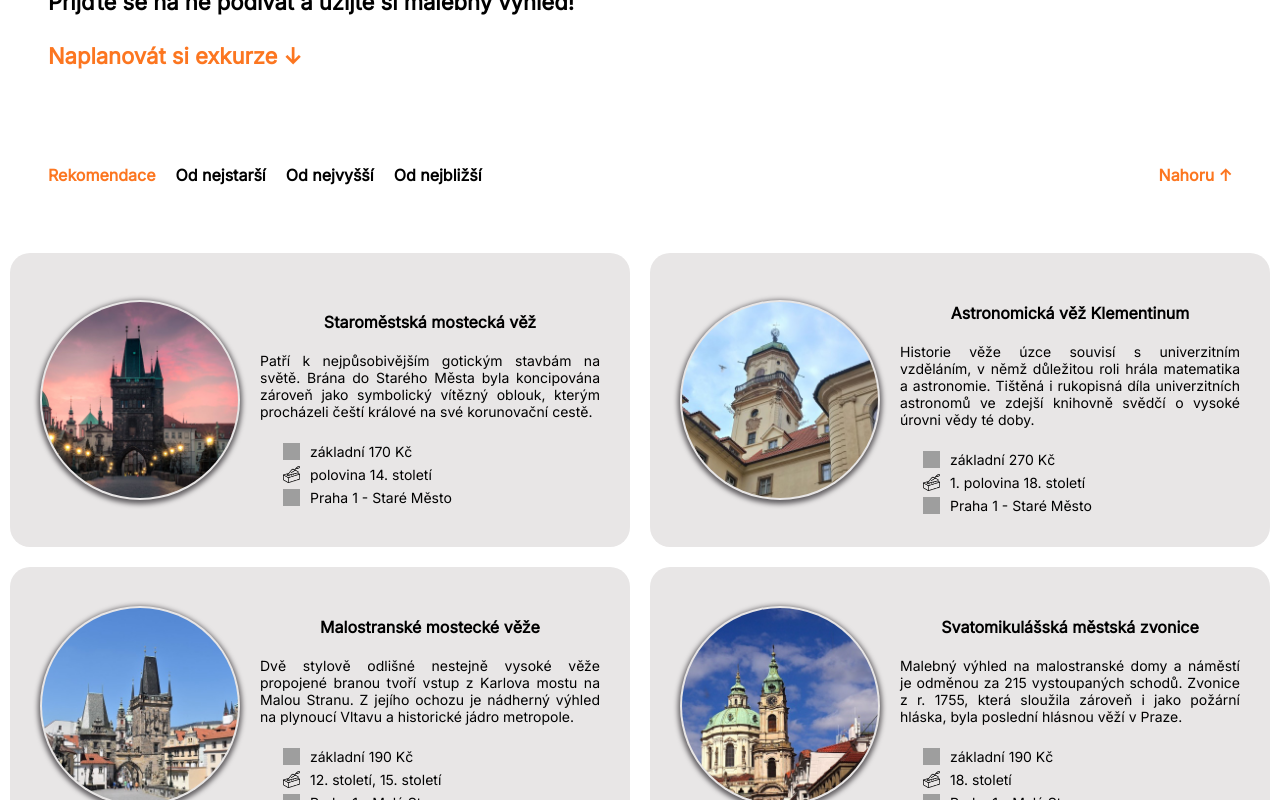
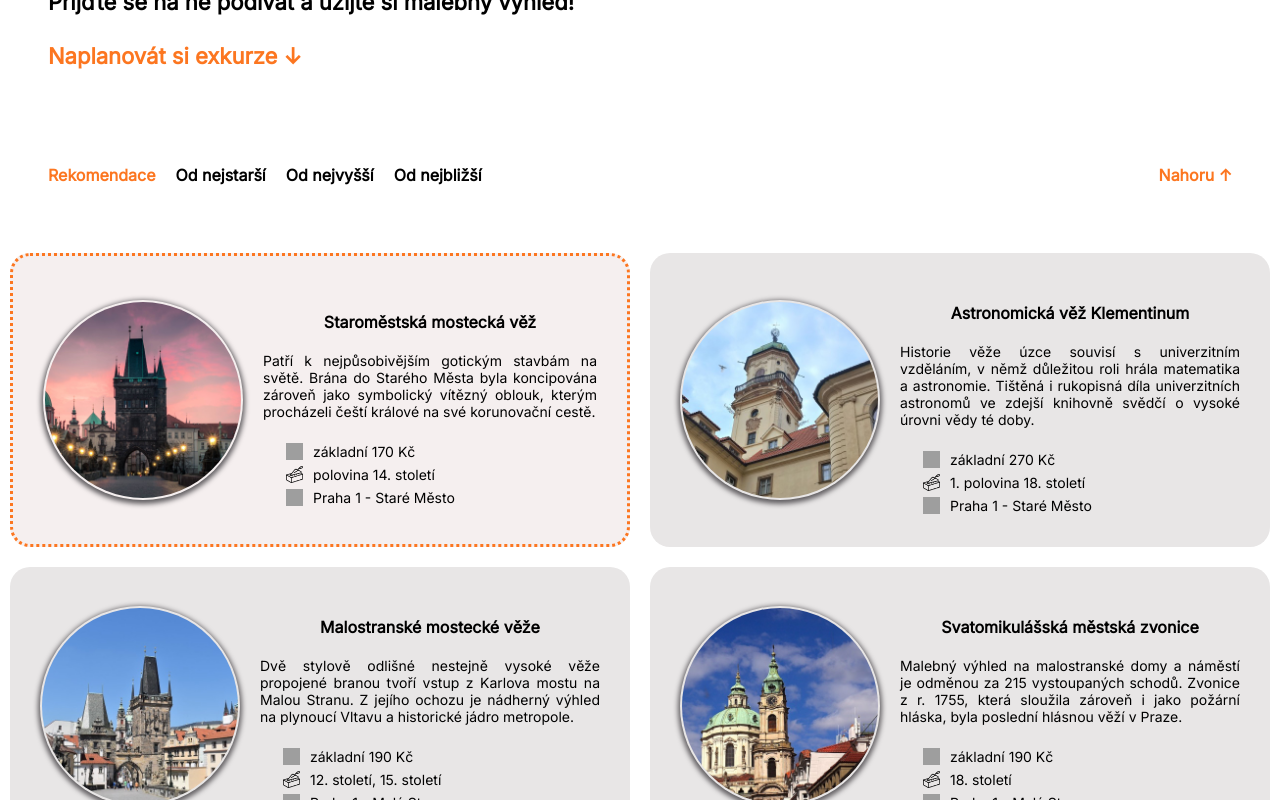
Before and after one commit to LiudmylaLiaposhchenko/prazske-veze, a React app: page / in a window 1280 px wide. In both pictures the pointer is over the element 320 px from the left and 1083 px from the top of the page. Shown: the part 683-1483 px from the top of the page. Built offline with nearby package versions, Linux system fonts and the light colour scheme; grey boxes are pictures that could not be loaded; a web font is replaced by a local one.

Commit message:
Add card animation

```diff
--- a/src/components/Card/style.css
+++ b/src/components/Card/style.css
@@ -8,6 +8,11 @@
   padding: 30px;
   font-family: 'Inter', sans-serif;
   cursor: pointer;
+}
+
+.card-container:hover {
+  background: rgb(245, 239, 239);
+  border: 3px dotted #fc7620;
 }
 
 .card-photo {
```
